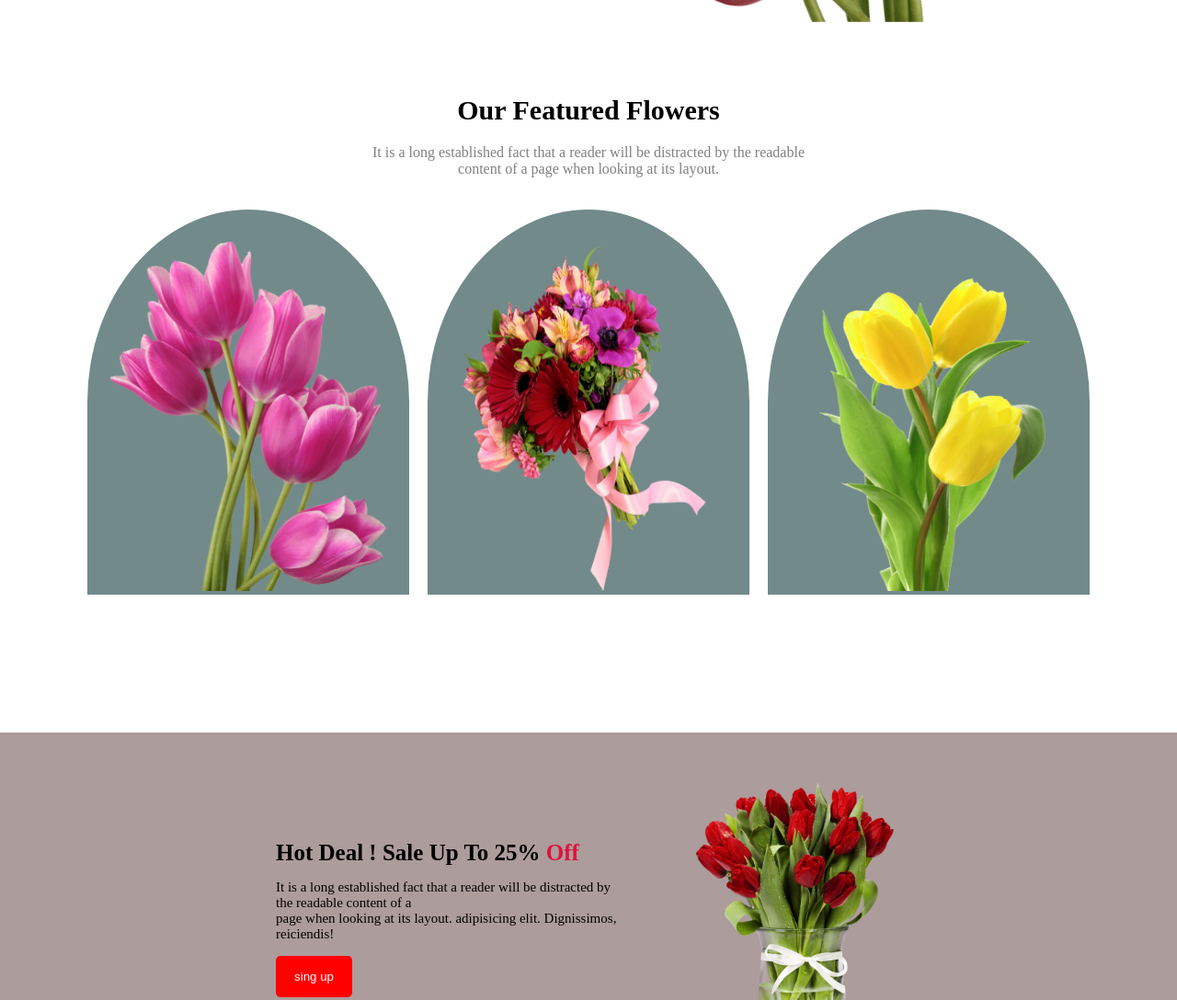
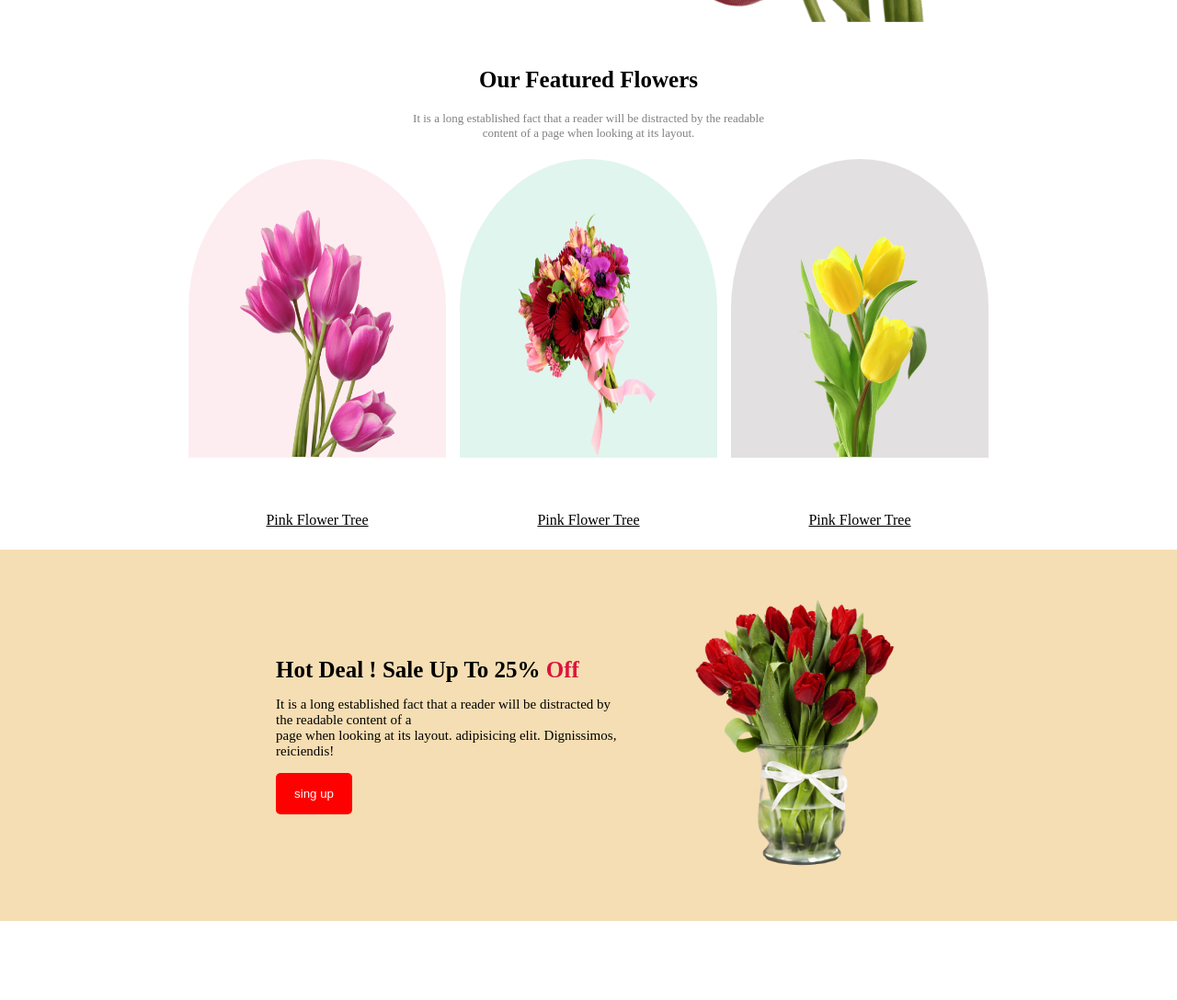
Before and after one commit to Iqbal-Hosen/flower-shop-assignment, a plain HTML site: page index.html in a window 1280 px wide. Shown: the part 752-1840 px from the top of the page at 92% size. Drawn offline with Linux system fonts and the light colour scheme.

Commit message:
addedt text

```diff
--- a/index.html
+++ b/index.html
@@ -26,21 +26,25 @@
           </div>
       </section>
       <section>
-        <div class="our">
-          <h1 class="no">Our Featured Flowers</h1>
-          <p class="kire">It is a long established fact that a reader will be distracted by the readable <br>
+        <div class="full-head">
+           <h1 class="h-name">Our Featured Flowers</h1>
+           <p class="roho">It is a long established fact that a reader will be distracted by the readable <br>
                content of a page when looking at its layout.</p>
-           <div class="flowers">
-            <div class="flower-just">
-
-              <img src="pngwing 6.png" alt="">
         </div>
-            <div class="flower-just" >
-              <img src="pngwing 5.png">
+       </section>
+       <section>
+           <div class="border">
+               <div class="flower-image1">
+                   <img class="image-size" src="pngwing 6.png" alt="">
+                  <u>  Pink Flower Tree</u>
                </div>
-            <div class="flower-just" >
-              <img  src="pngwing 7.png">
+               <div class="flower-image2">
+                   <img class="image-size" src="pngwing 5.png" alt="">
+                   <u>Pink Flower Tree</u>
                </div>
+               <div class="flower-image3">
+                   <img class="image-size" src="pngwing 7.png"">
+                   <u>Pink Flower Tree</u>
                </div>
            </div>
        </section>
--- a/style.css
+++ b/style.css
@@ -17,48 +17,60 @@
    padding: 50px 50px 0px 100px;
 
 }
-.our{
-    padding-top: 50px;
-    padding-bottom: 50px;
+
+
+.border{
+    width: 870px;
+    display: flex;
+    text-align: center;
+    align-items: center;
+    margin: auto;
+    gap: 15px;
+}
+.full-head{
+    text-align: center;
+    margin-top: 120px;
+}
+.h-name{
+    font-size: 25px;
+    font-style: bold;
+}
+.roho{
+    font-size: 13px;
+    color: gray;
+    padding: 20px 0px ;
+}
+.flower-image1{
+    background-color: rgba(229,84,115,0.10);
+    border-top-left-radius: 60%;
+    border-top-right-radius: 60%;
+    height: 325px;
+    width: 280px;
 
 }
-.flower-just{
-     padding-top: 30px 30px;
-    background-color: rgb(114, 138, 138);
-    padding: 35px 25px 0px 25px;
+.flower-image2{
+    background-color: rgb(224, 245, 238);
     border-top-left-radius: 60%;
     border-top-right-radius: 60%;
-
+    height: 325px;
+    width: 280px;
 
 }
-.flower-just img{
-    height: 380px;
-    width: 300px;
+.flower-image3{
+    background-color: rgb(226, 224, 224);
+    border-top-left-radius: 60%;
+    border-top-right-radius: 60%;
+    height: 325px;
+    width: 280px;
+
 }
-.flowers{
-    display: flex;
-    align-items: center;
-    justify-content: center;
-    gap: 20px;
+.image-size{
+height: 268px;
+width: 170px;
+padding: 20%;
 
 }
 
-
-
-
-.no{
-    text-align: center;
-    font-style: bold;
-    font-size: 30px;
-    padding-top: 100px;
-    padding-bottom: 10px;
-}
-.kire{
-    color: gray;
-    text-align: center;
-    padding-top: 10px;
-    padding-bottom: 35px;
-}
 .title{
     font-size: 55px;
     font-weight:bold;
@@ -77,7 +89,7 @@
   border-radius: 5px;
 }
 .banner-column{
-    background-color:rgb(173, 156, 156);
+    background-color: wheat;
     display: flex;
     justify-content: space-around;
     padding: 50px 300px;
```
Lines whose indentation alone changed are shown as unchanged.
